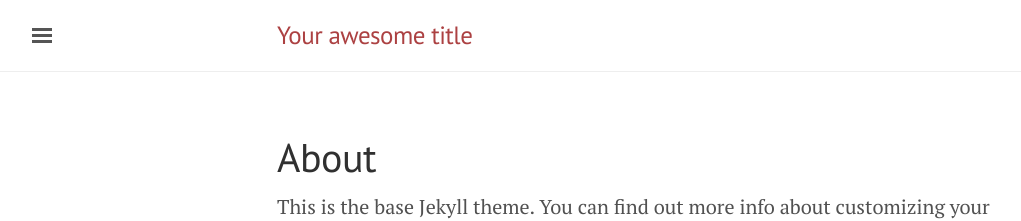
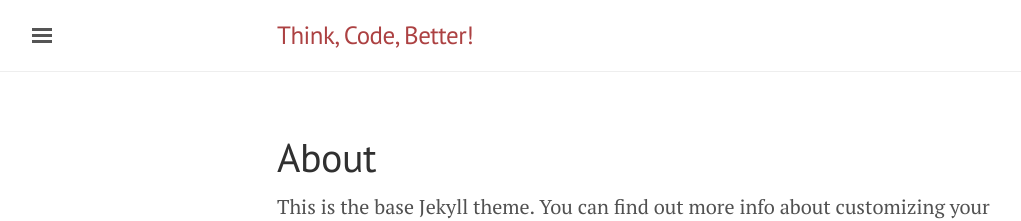
Before and after one commit to soyounIm/think-code-better, a Jekyll site: the page built from about.markdown, in a window 1280 px wide. Shown: the top 221 px of the page, without its empty margins (3-1024 px from the left). Built offline with Jekyll 4.4.1, drawn with Linux system fonts in a browser that asks for light colours; some of the changed lines change nothing that is shown.

Commit message:
update _config.yml

```diff
--- a/_config.yml
+++ b/_config.yml
@@ -18,16 +18,13 @@
 # You can create any custom variable you would like, and they will be accessible
 # in the templates via {{ site.myvariable }}.
 
-title: Your awesome title
-email: your-email@example.com
+title: Think, Code, Better!
+# email:
 description: >- # this means to ignore newlines until "baseurl:"
-  Write an awesome description for your new site here. You can edit this
-  line in _config.yml. It will appear in your document head meta (for
-  Google search results) and in your feed.xml site description.
-baseurl: "" # the subpath of your site, e.g. /blog
-url: "" # the base hostname & protocol for your site, e.g. http://example.com
-twitter_username: jekyllrb
-github_username:  jekyll
+  Soyoen's blog.
+baseurl: "/think-code-better" # the subpath of your site, e.g. /blog
+url: "https://soyounim.github.io" # the base hostname & protocol for your site, e.g. http://example.com
+github_username:  soyounim
 
 # Build settings
 theme: minima
```
